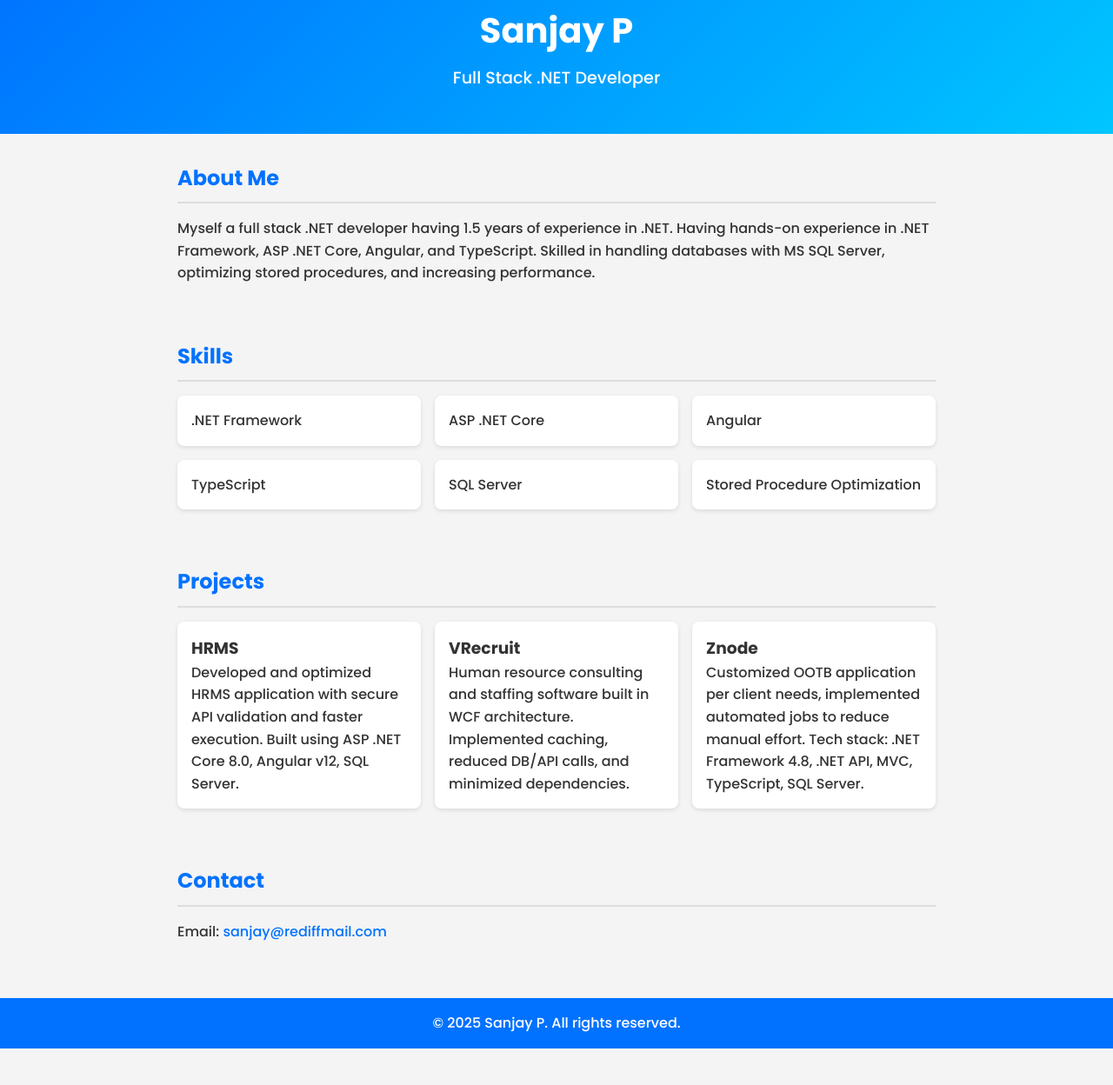
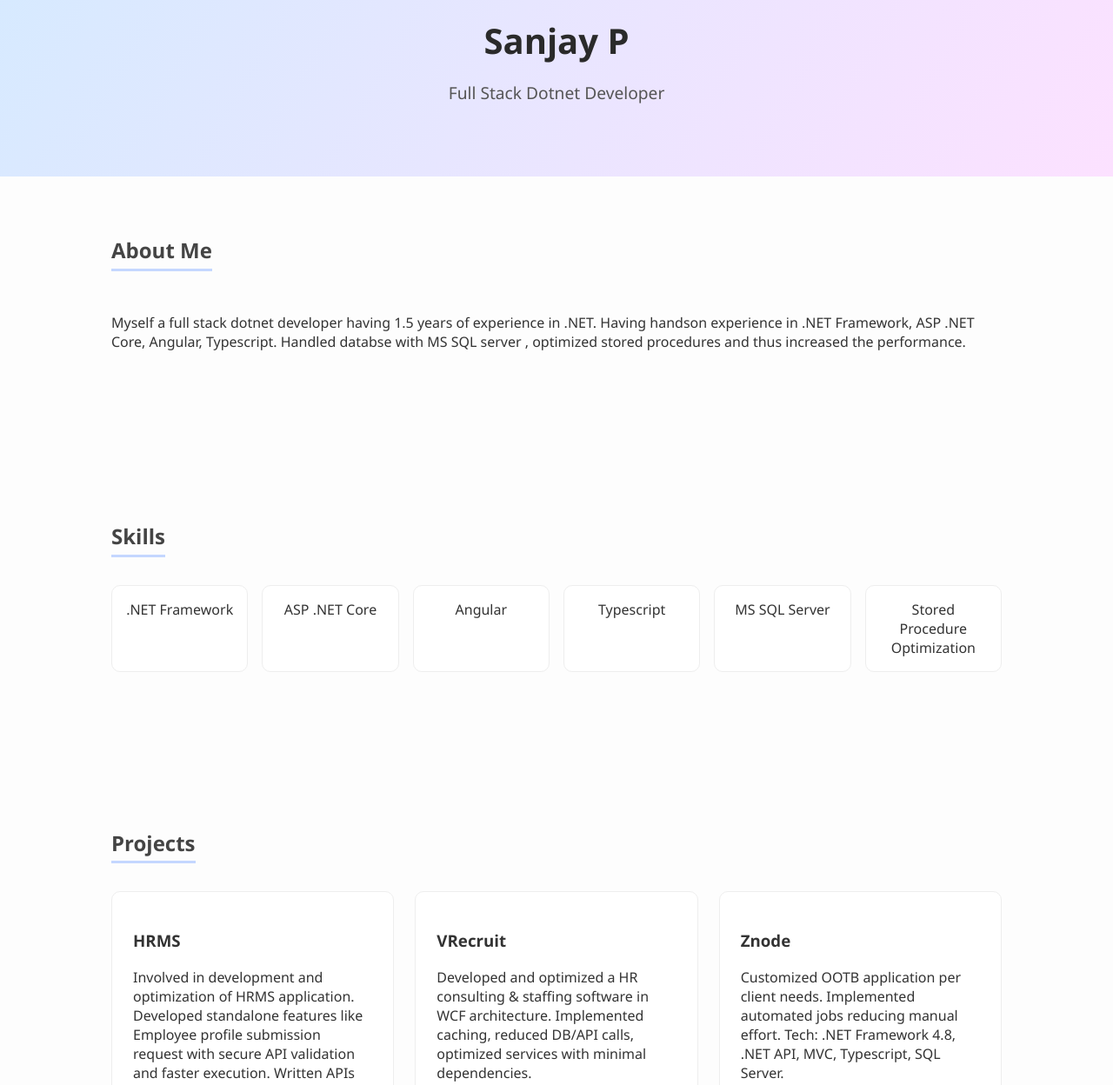
Before and after one commit to sanjaychandru26/sanjay.portfolio, a plain HTML site: page index.html in a window 1280 px wide. Shown: the part 45-1293 px from the top of the page at 87% size. Before the commit the page ends 1251 px from the top, so only its background shows below. Drawn offline with Linux system fonts and the light colour scheme.

Commit message:
Update index.html

```diff
--- a/index.html
+++ b/index.html
@@ -1,80 +1,163 @@
+
 <!DOCTYPE html>
 <html lang="en">
 <head>
-  <meta charset="UTF-8">
-  <meta name="viewport" content="width=device-width, initial-scale=1.0">
-  <title>Sanjay P | Full Stack .NET Developer</title>
-  <link href="https://fonts.googleapis.com/css2?family=Poppins:wght@300;500;700&display=swap" rel="stylesheet">
+<meta charset="UTF-8" />
+<meta name="viewport" content="width=device-width, initial-scale=1.0" />
+<title>Sanjay P - Full Stack .NET Developer</title>
 <style>
-    * { margin: 0; padding: 0; box-sizing: border-box; font-family: 'Poppins', sans-serif; }
-    body { background: #f4f4f4; color: #333; line-height: 1.6; }
-    header { background: linear-gradient(135deg, #0072ff, #00c6ff); color: white; text-align: center; padding: 3rem 1rem; }
-    header h1 { font-size: 2.5rem; }
-    header p { font-size: 1.2rem; margin-top: .5rem; }
-    section { padding: 2rem 5%; max-width: 1000px; margin: auto; }
-    h2 { color: #0072ff; margin-bottom: 1rem; border-bottom: 2px solid #ddd; padding-bottom: .5rem; }
-    .skills, .projects { display: grid; grid-template-columns: repeat(auto-fit, minmax(250px, 1fr)); gap: 1rem; }
-    .card { background: white; padding: 1rem; border-radius: 8px; box-shadow: 0 2px 5px rgba(0,0,0,0.1); transition: 0.3s; }
-    .card:hover { transform: translateY(-5px); box-shadow: 0 4px 10px rgba(0,0,0,0.15); }
-    footer { background: #0072ff; color: white; text-align: center; padding: 1rem; margin-top: 2rem; }
-    a { color: #0072ff; text-decoration: none; }
-    a:hover { text-decoration: underline; }
+    body {
+        margin: 0;
+        font-family: 'Segoe UI', Tahoma, Geneva, Verdana, sans-serif;
+        background-color: #fdfdfd;
+        color: #333;
+        scroll-behavior: smooth;
+    }
+    header {
+        background: linear-gradient(120deg, #d6eaff, #fce1ff);
+        text-align: center;
+        padding: 4rem 1rem;
+    }
+    header h1 {
+        margin: 0;
+        font-size: 2.5rem;
+        color: #2a2a2a;
+    }
+    header p {
+        font-size: 1.2rem;
+        color: #555;
+    }
+    section {
+        padding: 3rem 10%;
+    }
+    h2 {
+        color: #444;
+        border-bottom: 3px solid #c4d7ff;
+        display: inline-block;
+        padding-bottom: 0.3rem;
+        margin-bottom: 2rem;
+    }
+    .about, .skills, .projects, .contact {
+        margin-bottom: 4rem;
+    }
+    .skills-grid {
+        display: grid;
+        grid-template-columns: repeat(auto-fit, minmax(150px, 1fr));
+        gap: 1rem;
+        text-align: center;
+    }
+    .skill-card {
+        background: #fff;
+        border: 1px solid #eee;
+        border-radius: 10px;
+        padding: 1rem;
+        transition: transform 0.2s ease, box-shadow 0.2s ease;
+    }
+    .skill-card:hover {
+        transform: translateY(-5px);
+        box-shadow: 0 5px 15px rgba(0,0,0,0.1);
+    }
+    .projects-grid {
+        display: grid;
+        grid-template-columns: repeat(auto-fit, minmax(280px, 1fr));
+        gap: 1.5rem;
+    }
+    .project-card {
+        background: #fff;
+        border: 1px solid #eee;
+        border-radius: 10px;
+        padding: 1.5rem;
+        transition: transform 0.2s ease, box-shadow 0.2s ease;
+    }
+    .project-card:hover {
+        transform: translateY(-5px);
+        box-shadow: 0 5px 15px rgba(0,0,0,0.1);
+    }
+    .contact-form {
+        max-width: 500px;
+        margin: auto;
+    }
+    input, textarea {
+        width: 100%;
+        padding: 0.8rem;
+        margin-bottom: 1rem;
+        border: 1px solid #ccc;
+        border-radius: 5px;
+    }
+    button {
+        background: #a6c1ee;
+        border: none;
+        padding: 0.8rem 1.5rem;
+        color: white;
+        font-size: 1rem;
+        border-radius: 5px;
+        cursor: pointer;
+        transition: background 0.2s ease;
+    }
+    button:hover {
+        background: #89acee;
+    }
+    footer {
+        text-align: center;
+        padding: 1rem;
+        background-color: #fafafa;
+        border-top: 1px solid #eee;
+        font-size: 0.9rem;
+        color: #777;
+    }
 </style>
 </head>
 <body>
 
 <header>
     <h1>Sanjay P</h1>
-  <p>Full Stack .NET Developer</p>
+    <p>Full Stack Dotnet Developer</p>
 </header>
 
-<section>
+<section class="about">
     <h2>About Me</h2>
-  <p>Myself a full stack .NET developer having 1.5 years of experience in .NET.
-     Having hands-on experience in .NET Framework, ASP .NET Core, Angular, and TypeScript.
-     Skilled in handling databases with MS SQL Server, optimizing stored procedures, and increasing performance.</p>
+    <p>Myself a full stack dotnet developer having 1.5 years of experience in .NET. Having handson experience in .NET Framework, ASP .NET Core, Angular, Typescript. Handled databse with MS SQL server , optimized stored procedures and thus increased the performance.</p>
 </section>
 
-<section>
+<section class="skills">
     <h2>Skills</h2>
-  <div class="skills">
-    <div class="card">.NET Framework</div>
-    <div class="card">ASP .NET Core</div>
-    <div class="card">Angular</div>
-    <div class="card">TypeScript</div>
-    <div class="card">SQL Server</div>
-    <div class="card">Stored Procedure Optimization</div>
+    <div class="skills-grid">
+        <div class="skill-card">.NET Framework</div>
+        <div class="skill-card">ASP .NET Core</div>
+        <div class="skill-card">Angular</div>
+        <div class="skill-card">Typescript</div>
+        <div class="skill-card">MS SQL Server</div>
+        <div class="skill-card">Stored Procedure Optimization</div>
     </div>
 </section>
 
-<section>
+<section class="projects">
     <h2>Projects</h2>
-  <div class="projects">
-    <div class="card">
+    <div class="projects-grid">
+        <div class="project-card">
             <h3>HRMS</h3>
-      <p>Developed and optimized HRMS application with secure API validation and faster execution.
-         Built using ASP .NET Core 8.0, Angular v12, SQL Server.</p>
+            <p>Involved in development and optimization of HRMS application. Developed standalone features like Employee profile submission request with secure API validation and faster execution. Written APIs using ASP .NET Core 8.0 , Angular V12, SQL Server.</p>
         </div>
-    <div class="card">
+        <div class="project-card">
             <h3>VRecruit</h3>
-      <p>Human resource consulting and staffing software built in WCF architecture.
-         Implemented caching, reduced DB/API calls, and minimized dependencies.</p>
+            <p>Developed and optimized a HR consulting & staffing software in WCF architecture. Implemented caching, reduced DB/API calls, optimized services with minimal dependencies.</p>
         </div>
-    <div class="card">
+        <div class="project-card">
             <h3>Znode</h3>
-      <p>Customized OOTB application per client needs, implemented automated jobs to reduce manual effort.
-         Tech stack: .NET Framework 4.8, .NET API, MVC, TypeScript, SQL Server.</p>
+            <p>Customized OOTB application per client needs. Implemented automated jobs reducing manual effort. Tech: .NET Framework 4.8, .NET API, MVC, Typescript, SQL Server.</p>
         </div>
     </div>
 </section>
 
-<section>
+<section class="contact">
     <h2>Contact</h2>
+    <div class="contact-form">
         <p>Email: <a href="mailto:sanjay@rediffmail.com">sanjay@rediffmail.com</a></p>
+    </div>
 </section>
 
 <footer>
-  <p>© 2025 Sanjay P. All rights reserved.</p>
+    &copy; 2025 Sanjay P. All rights reserved.
 </footer>
 
 </body>
```
Lines whose indentation alone changed are shown as unchanged.
